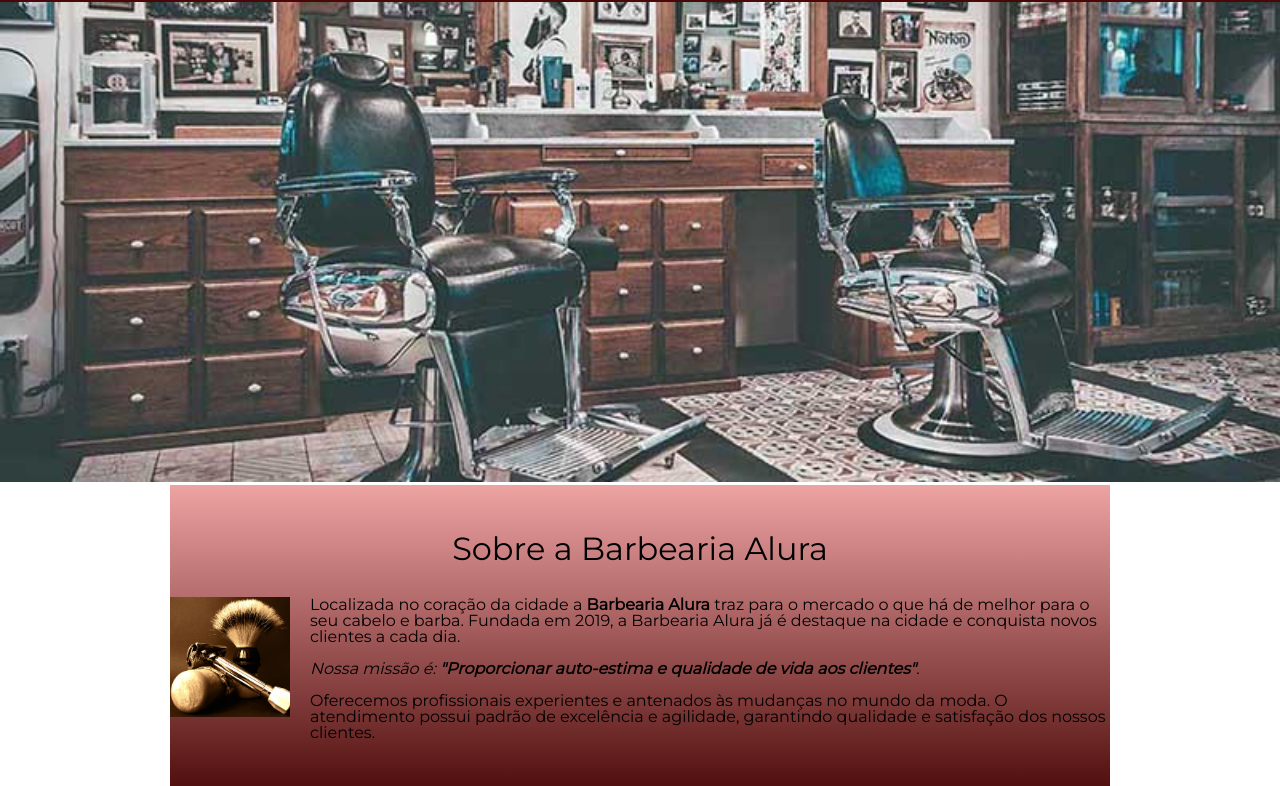
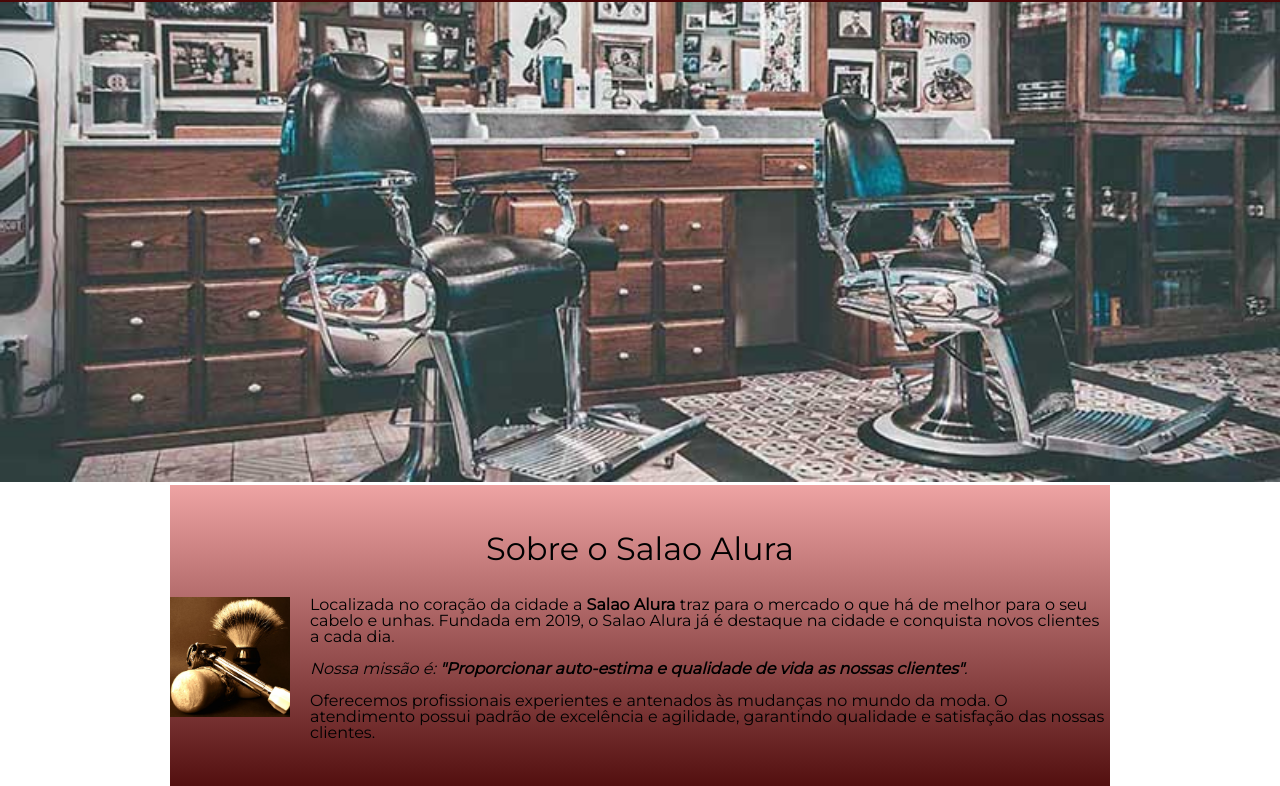
Before and after one commit to reliquiaxp/salao, a plain HTML site: page index.html in a window 1280 px wide. Shown: the part 166-952 px from the top of the page. Drawn offline with Linux system fonts and the light colour scheme.

Commit message:
Update index.html

```diff
--- a/index.html
+++ b/index.html
@@ -2,7 +2,7 @@
 <html lang="pt-br">
 	<head>
 		<meta charset="UTF-8">
-		<title>Barbearia Alura</title>
+		<title>Salao Alura</title>
 
 		<link rel="stylesheet" href="reset.css">
 		<link rel="stylesheet" href="style.css">
@@ -28,15 +28,15 @@
 
 		<main>
 			<section class="principal">
-				<h2 class="titulo-principal">Sobre a Barbearia Alura</h2>
+				<h2 class="titulo-principal">Sobre o Salao Alura</h2>
 
-				<img class="utensilios" src="utensilios.jpg" alt="Utensilios de um barbeiro.">
+				<img class="utensilios" src="utensilios.jpg" alt="Utensilios de um Salao.">
 
-				<p>Localizada no coração da cidade a <strong>Barbearia Alura</strong> traz para o mercado o que há de melhor para o seu cabelo e barba. Fundada em 2019, a Barbearia Alura já é destaque na cidade e conquista novos clientes a cada dia.</p>
+				<p>Localizada no coração da cidade a <strong>Salao Alura</strong> traz para o mercado o que há de melhor para o seu cabelo e unhas. Fundada em 2019, o Salao Alura já é destaque na cidade e conquista novos clientes a cada dia.</p>
 
-				<p id="missao"><em>Nossa missão é: <strong>"Proporcionar auto-estima e qualidade de vida aos clientes"</strong>.</em></p>
+				<p id="missao"><em>Nossa missão é: <strong>"Proporcionar auto-estima e qualidade de vida as nossas clientes"</strong>.</em></p>
 
-				<p>Oferecemos profissionais experientes e antenados às mudanças no mundo da moda. O atendimento possui padrão de excelência e agilidade, garantindo qualidade e satisfação dos nossos clientes.</p>
+				<p>Oferecemos profissionais experientes e antenados às mudanças no mundo da moda. O atendimento possui padrão de excelência e agilidade, garantindo qualidade e satisfação das nossas clientes.</p>
 			</section>
 
 			<section class="mapa">
```
